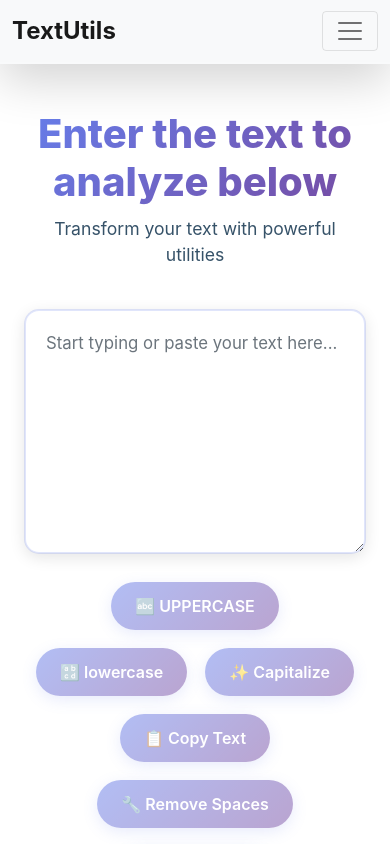
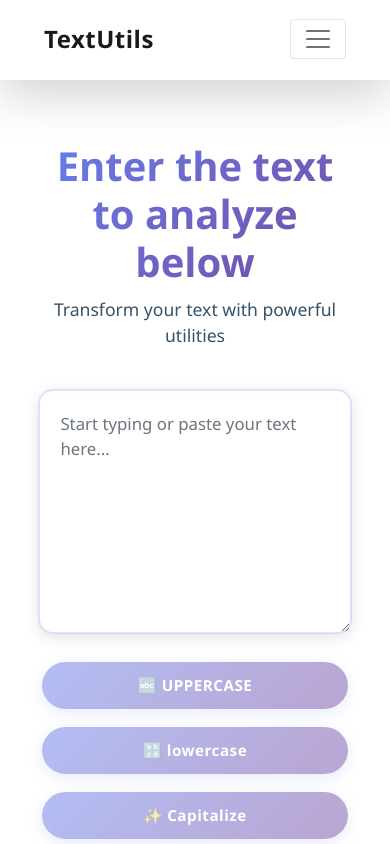
Before and after one commit to H4rryC0d3/textutils, a React (Create React App) app: page / in a window 390 px wide. Shown: the top 844 px of the page. Built offline with nearby package versions, Linux system fonts and the light colour scheme.

Commit message:
Update App.css

```diff
--- a/src/App.css
+++ b/src/App.css
@@ -1,38 +1,195 @@
+/* ===== Global Reset & Base Styling ===== */
+* {
+  margin: 0;
+  padding: 0;
+  box-sizing: border-box;
+  font-family: "Poppins", "Segoe UI", Tahoma, Geneva, Verdana, sans-serif;
+}
+
+body {
+  transition: all 0.4s ease;
+  overflow-x: hidden;
+}
+
+/* ===== App Layout ===== */
 .App {
+  text-align: center;
+  min-height: 100vh;
+  display: flex;
+  flex-direction: column;
+}
+
+/* ===== Navbar Styling (Adjust globally if needed) ===== */
+.navbar {
+  padding: 1rem 2rem;
+  font-weight: 600;
+  letter-spacing: 0.5px;
+  transition: all 0.3s ease;
+}
+
+.navbar-light {
+  background-color: #ffffff !important;
+  box-shadow: 0 2px 8px rgba(0, 0, 0, 0.05);
+}
+
+.navbar-dark {
+  background-color: #042743 !important;
+  box-shadow: 0 2px 8px rgba(255, 255, 255, 0.05);
+}
+
+/* ===== Container Styling ===== */
+.container {
+  padding: 2rem 3rem;
+  transition: all 0.3s ease;
+}
+
+/* Responsive container padding */
+@media (max-width: 992px) {
+  .container {
+    padding: 1.5rem 2rem;
+  }
+}
+
+@media (max-width: 768px) {
+  .container {
+    padding: 1rem 1.2rem;
+  }
+}
+
+/* ===== Alerts ===== */
+.alert {
+  border-radius: 8px;
+  font-size: 0.95rem;
+  font-weight: 500;
+  text-align: center;
+  margin: 10px auto;
+  width: 90%;
+  transition: all 0.4s ease;
+}
+
+/* ===== TextForm Enhancements ===== */
+.textform-heading {
+  font-size: 2rem;
+  margin-bottom: 1rem;
+  font-weight: 600;
+  color: #333;
+  letter-spacing: 0.5px;
   text-align: center;
 }
 
-.App-logo {
-  height: 40vmin;
-  pointer-events: none;
-}
-
-@media (prefers-reduced-motion: no-preference) {
-  .App-logo {
-    animation: App-logo-spin infinite 20s linear;
-  }
-}
-
-.App-header {
-  background-color: #282c34;
-  min-height: 100vh;
+.textarea-container {
   display: flex;
   flex-direction: column;
   align-items: center;
-  justify-content: center;
-  font-size: calc(10px + 2vmin);
-  color: white;
 }
 
-.App-link {
-  color: #61dafb;
+textarea {
+  width: 100%;
+  min-height: 180px;
+  padding: 15px;
+  font-size: 1rem;
+  border-radius: 10px;
+  border: 1.5px solid #ccc;
+  transition: all 0.3s ease;
+  resize: vertical;
 }
 
-@keyframes App-logo-spin {
-  from {
-    transform: rotate(0deg);
+textarea:focus {
+  outline: none;
+  border-color: #fca120;
+  box-shadow: 0 0 8px rgba(252, 161, 32, 0.3);
+}
+
+/* Buttons inside TextForm */
+.btn {
+  margin: 10px 8px;
+  padding: 10px 25px;
+  border-radius: 8px;
+  font-size: 0.95rem;
+  font-weight: 500;
+  letter-spacing: 0.5px;
+  border: none;
+  cursor: pointer;
+  transition: all 0.3s ease;
+}
+
+.btn-primary {
+  background-color: #fca120;
+  color: #fff;
+}
+
+.btn-primary:hover {
+  background-color: #e59500;
+  transform: translateY(-1px);
+}
+
+/* ===== About Section ===== */
+.about-section {
+  text-align: left;
+  background: #fafafa;
+  padding: 40px 30px;
+  border-radius: 12px;
+  box-shadow: 0 5px 25px rgba(0, 0, 0, 0.05);
+}
+
+.about-section h2 {
+  text-align: center;
+  margin-bottom: 20px;
+  color: #222;
+  font-weight: 600;
+  letter-spacing: 0.5px;
+}
+
+.about-section p {
+  font-size: 1rem;
+  color: #555;
+  line-height: 1.7;
+  margin-bottom: 15px;
+}
+
+/* ===== Footer ===== */
+.footer {
+  margin-top: auto;
+  padding: 20px;
+  background: #f1f1f1;
+  color: #333;
+  text-align: center;
+  font-size: 14px;
+  border-top: 1px solid #ddd;
+}
+
+.footer a {
+  color: #fca120;
+  text-decoration: none;
+  font-weight: 500;
+}
+
+.footer a:hover {
+  text-decoration: underline;
+}
+
+/* ===== Responsive Layout Adjustments ===== */
+@media (max-width: 768px) {
+  .textform-heading {
+    font-size: 1.5rem;
   }
-  to {
-    transform: rotate(360deg);
+
+  textarea {
+    min-height: 140px;
+    font-size: 0.95rem;
+  }
+
+  .btn {
+    width: 100%;
+    padding: 10px;
+  }
+
+  .about-section {
+    padding: 25px 15px;
+  }
+
+  .footer {
+    font-size: 13px;
+    padding: 15px 10px;
   }
 }
```
